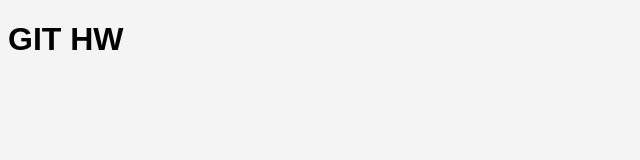
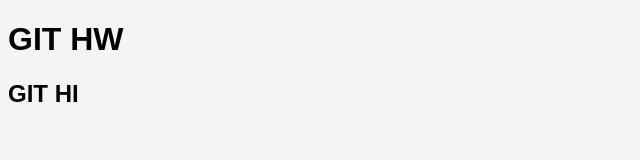
Before and after one commit to ElisabethSekida/Git_HW, a plain HTML site: page index.html in a window 1280 px wide. Shown: the whole page, without its empty margins (0-640 px from the left). Drawn offline with Linux system fonts and the light colour scheme.

Commit message:
Update index.html

```diff
--- a/index.html
+++ b/index.html
@@ -8,5 +8,6 @@
 </head>
 <body>
     <h1>GIT HW</h1>
+     <h2>GIT HI</h2>
 </body>
 </html>
```
